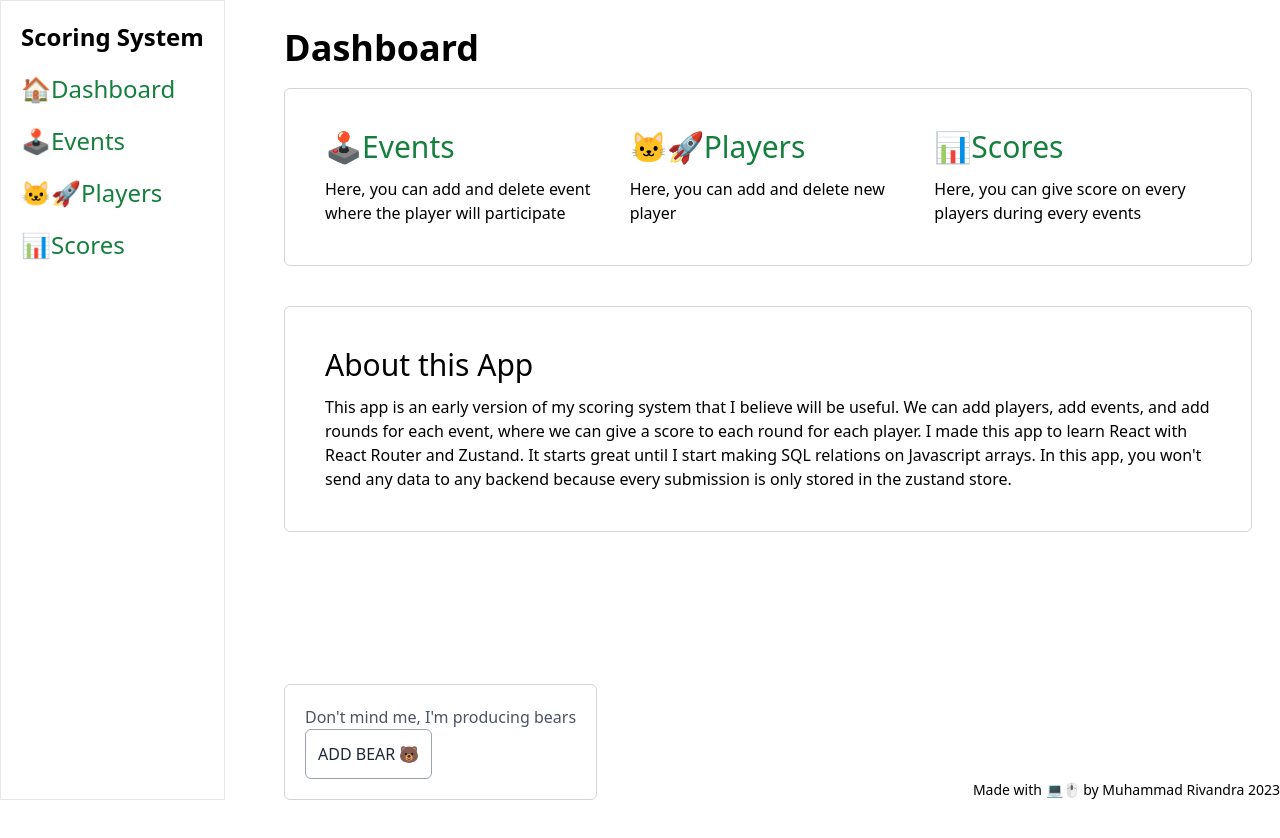
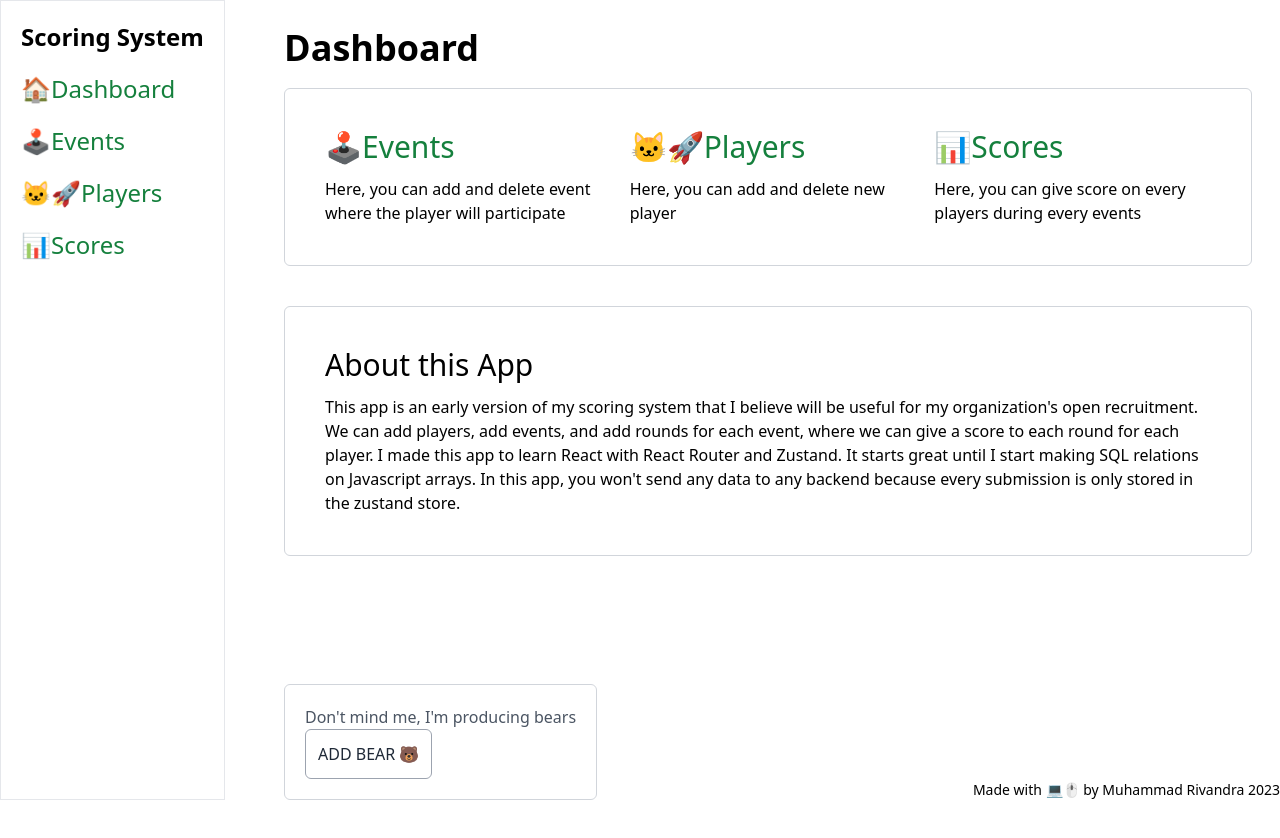
Before and after one commit to TuyulMohak/scoring-system-react, a React (Vite) app: page / in a window 1280 px wide. Shown: the top 838 px of the page. Built offline with nearby package versions, Linux system fonts and the light colour scheme.

Commit message:
changing little description

```diff
--- a/src/pages/Dashboard.jsx
+++ b/src/pages/Dashboard.jsx
@@ -39,7 +39,7 @@ export default function () {
 			<div className="border border-gray-300 rounded-md p-10 my-10">
 				<div>
 					<h2>About this App</h2>
-					<p>This app is an early version of my scoring system that I believe will be useful. We can add players, add events, and add rounds for each event, where we can give a score to each round for each player. I made this app to learn React with React Router and Zustand. It starts great until I start making SQL relations on Javascript arrays. In this app, you won't send any data to any backend because every submission is only stored in the zustand store.</p>
+					<p>This app is an early version of my scoring system that I believe will be useful for my organization's open recruitment. We can add players, add events, and add rounds for each event, where we can give a score to each round for each player. I made this app to learn React with React Router and Zustand. It starts great until I start making SQL relations on Javascript arrays. In this app, you won't send any data to any backend because every submission is only stored in the zustand store.</p>
 				</div>
 			</div>
 
```
